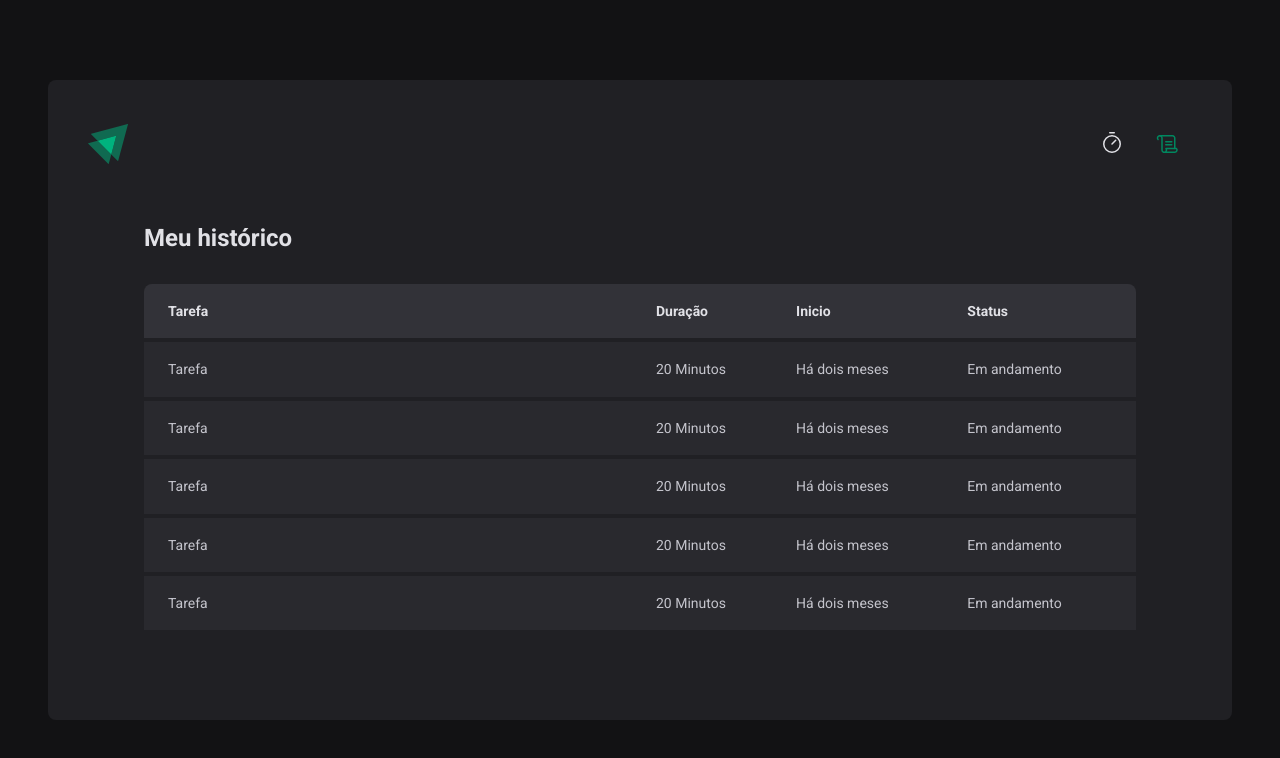
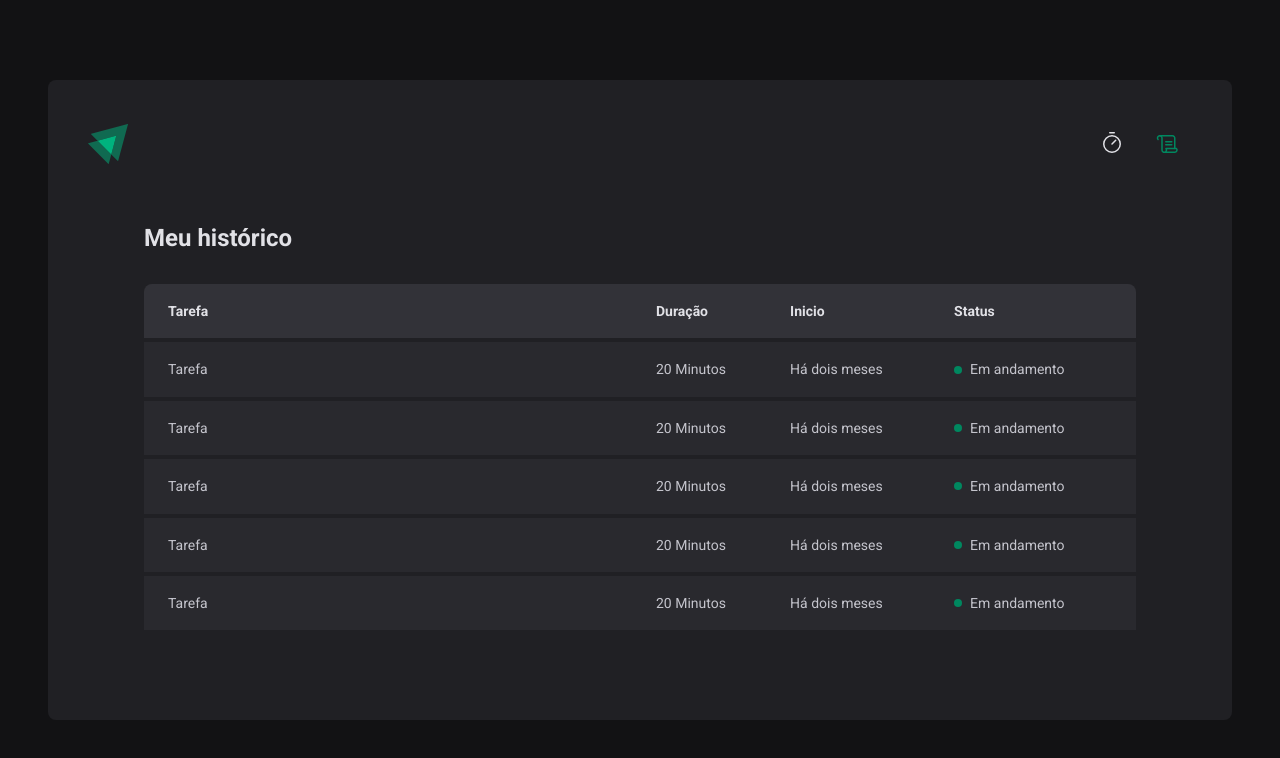
Before and after one commit to ItaloFL/rocketseat-ignite-reactjs, a React (Vite) app in the folder projeto-02-ignitetimer/: page /history in a window 1280 px wide. Shown: the top 758 px of the page. Built offline with nearby package versions, Linux system fonts and the light colour scheme.

Commit message:
feat :sparkles: page history table done

```diff
--- a/projeto-02-ignitetimer/src/pages/History/index.tsx
+++ b/projeto-02-ignitetimer/src/pages/History/index.tsx
@@ -1,4 +1,4 @@
-import { HistoryContainer, HistoryList } from './styles'
+import { HistoryContainer, HistoryList, Status } from './styles'
 
 export function History() {
   return (
@@ -20,31 +20,41 @@
               <td>Tarefa</td>
               <td>20 Minutos</td>
               <td>Há dois meses</td>
-              <td>Em andamento</td>
+              <td>
+                <Status statusColor="green">Em andamento</Status>
+              </td>
             </tr>
             <tr>
               <td>Tarefa</td>
               <td>20 Minutos</td>
               <td>Há dois meses</td>
-              <td>Em andamento</td>
+              <td>
+                <Status statusColor="green">Em andamento</Status>
+              </td>
             </tr>
             <tr>
               <td>Tarefa</td>
               <td>20 Minutos</td>
               <td>Há dois meses</td>
-              <td>Em andamento</td>
+              <td>
+                <Status statusColor="green">Em andamento</Status>
+              </td>
             </tr>
             <tr>
               <td>Tarefa</td>
               <td>20 Minutos</td>
               <td>Há dois meses</td>
-              <td>Em andamento</td>
+              <td>
+                <Status statusColor="green">Em andamento</Status>
+              </td>
             </tr>
             <tr>
               <td>Tarefa</td>
               <td>20 Minutos</td>
               <td>Há dois meses</td>
-              <td>Em andamento</td>
+              <td>
+                <Status statusColor="green">Em andamento</Status>
+              </td>
             </tr>
           </tbody>
         </table>
--- a/projeto-02-ignitetimer/src/pages/History/styles.ts
+++ b/projeto-02-ignitetimer/src/pages/History/styles.ts
@@ -59,3 +59,27 @@
     }
   }
 `
+
+const STATUS_COLORS = {
+  yellow: 'yellow-500',
+  green: 'green-500',
+  red: 'red-500'
+} as const
+
+interface StatusProps {
+  statusColor: keyof typeof STATUS_COLORS
+}
+
+export const Status = styled.span<StatusProps>`
+  display: flex;
+  align-items: center;
+  gap: 0.5rem;
+
+  &::before {
+    content: '';
+    width: 0.5rem;
+    height: 0.5rem;
+    border-radius: 50%;
+    background-color: ${props => props.theme[STATUS_COLORS[props.statusColor]]};
+  }
+`
```
